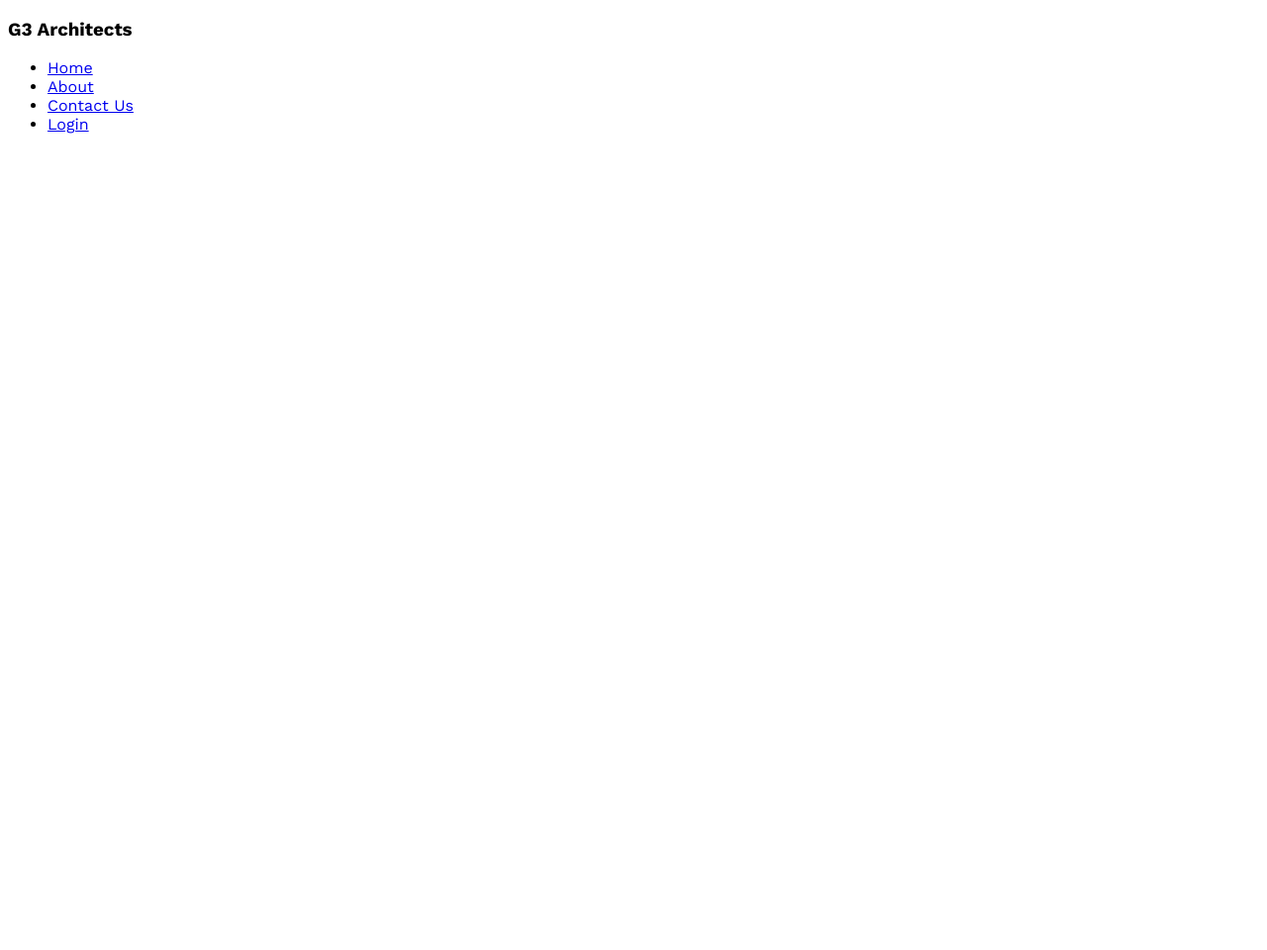
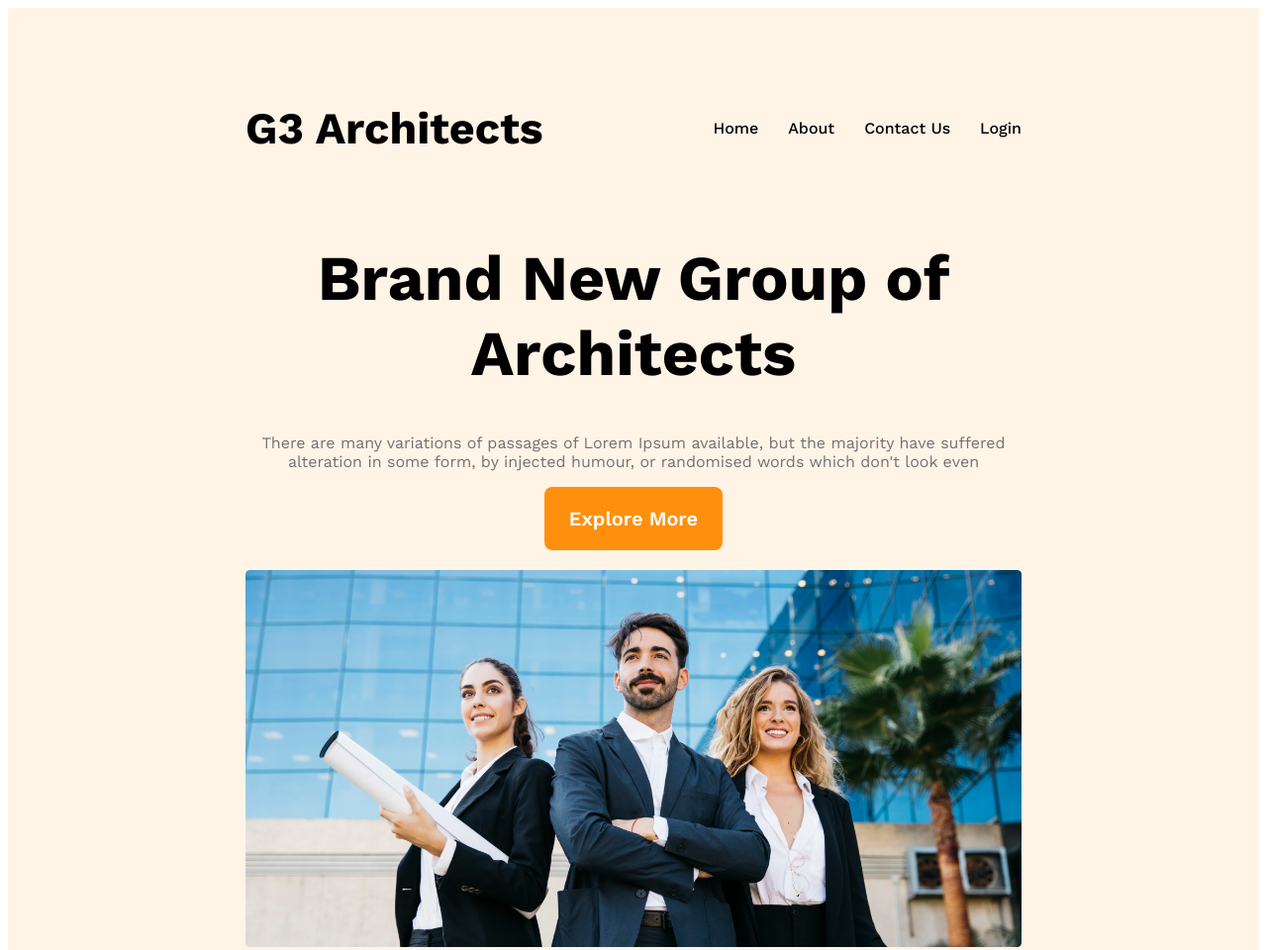
Before and after one commit to apshory/g3-architects-website, a plain HTML site: page index.html in a window 1280 px wide. Shown: the top 960 px of the page at 99% size. Before the commit the page ends 800 px from the top, so only its background shows below. Drawn offline with nearby package versions, Linux system fonts and the light colour scheme.

Commit message:
second commit

```diff
--- a/index.html
+++ b/index.html
@@ -7,16 +7,28 @@
     <link rel="stylesheet" href="styles/architect.css">
 </head>
 <body>
+    <!-- header starting  -->
     <header>
         <nav>
-            <h3>G3 Architects</h3>
+            <h3 class="nav-title">G3 Architects</h3>
             <ul>
             <li> <a href="http://">Home</a></li>
             <li> <a href="http://">About </a> </li>
             <li> <a href="http://">Contact Us </a></li>
             <li>  <a href="http://">Login </a></li></ul>
         </nav>
+        <div class="banner">
+           <div class="banner-content">
+            <h1 class="banner-title">Brand New
+                Group of Architects
+                </h1>
+                <p class="banner-description">There are many variations of passages of Lorem Ipsum available, but the majority have suffered alteration in some form, by injected humour, or randomised words which don't look even</p>
+                <button class="btn-primary">Explore More</button>
+           </div>
+                <img src="images/banner.png" alt="">
+        </div>
     </header>
+    <!-- main start  -->
     <main></main>
     <footer></footer>
 </body>
--- a/styles/architect.css
+++ b/styles/architect.css
@@ -2,3 +2,80 @@
 *{
     font-family: 'Work Sans', sans-serif;
 }
+/* shared style  */
+.btn-primary{
+    border-radius: 8px;
+    background: #FF900E;
+    color: #FFF;
+    font-size: 1.25rem;
+    font-weight: 600 ;
+    padding: 20px 25px ;
+    cursor: pointer;
+    border: 0;
+}
+/* header style  */
+header{
+    background: rgba(255, 144, 14, 0.10);
+    padding: 50px 240px;
+
+}
+nav {
+    display: flex;
+    justify-content: space-between;
+    align-items: center;
+}
+.nav-title{
+     font-size: 2.8rem;
+     font-weight: 700;
+}
+nav > ul{
+    display: flex;
+    gap: 30px;
+}
+nav li{
+    list-style: none;
+    font-weight: 500;
+    font-size: 1rem;
+}
+nav > ul  a{
+    text-decoration: none;
+    color: black;
+
+}
+/* .banner styles */
+.banner-content{
+    max-width: 800px;
+    text-align: center;
+    margin: 0 auto;
+}
+.banner-title{
+    text-align: center;
+    font-size: 4rem;
+    font-weight: 700;
+}
+.banner-description{
+    color: #727272;
+}
+.banner img{
+    margin-top: 20px;
+    width: 100%;
+}
+ /* responsive and media query  */
+ /* mobile device  */
+   @media screen and (max-width:576px){
+     header{
+        padding: 20px;
+     }
+     nav{
+        flex-direction: column;
+     }
+   }
+  /* tablet or medium device */
+  @media screen and (min-width:576px) and (max-width:960px) {
+    header{
+        padding: 50px;
+     }
+     nav{
+        flex-direction: column;
+     }
+  }
```
